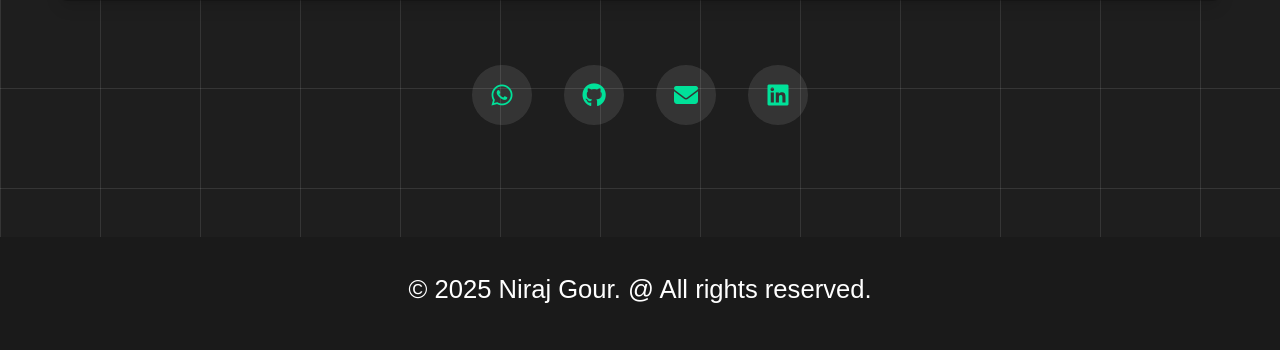
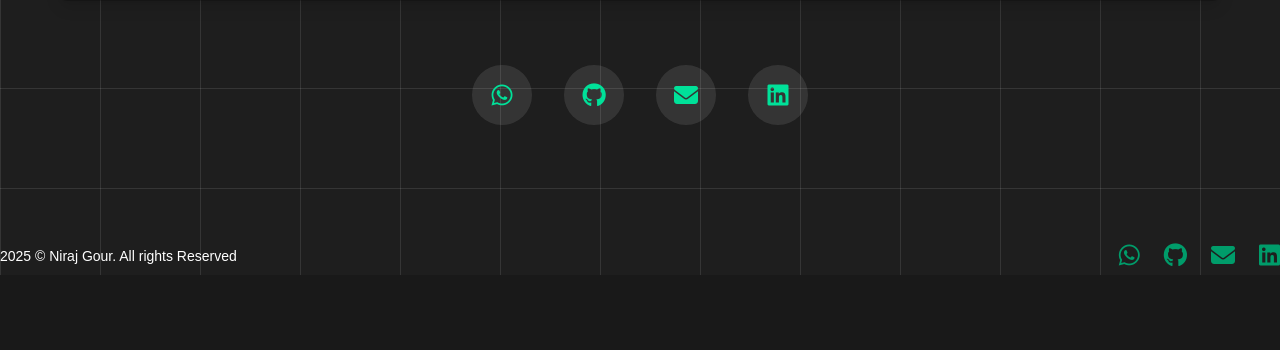
Before and after one commit to NIRAJ-xD/My_Portfolio, a PHP site: page / in a window 1280 px wide. Shown: the part 3112-3462 px from the top of the page. After the commit the page ends 3387 px from the top, so only its background shows below. Run offline with PHP 8.4, Linux system fonts and the light colour scheme; some web fonts are replaced.

Commit message:
Footer changes

```diff
--- a/CSS/styles.css
+++ b/CSS/styles.css
@@ -193,7 +193,7 @@ section {
 .mobile-menu-btn span {
     height: 3px;
     width: 100%;
-    background-color: #ffffff;
+    background-color: var(--primary-color);
     border-radius: 2px;
     transition: all 0.3s ease;
 }
@@ -301,7 +301,7 @@ section {
 }
 
 .scroll-down a {
-  color: white;
+  color: var(--primary-color);
   font-size: 2rem;
   transition: var(--transition);
 }
@@ -544,23 +544,47 @@ section {
   transform: translateY(-5px);
   background-color: var(--dark-accent);
   color: var(--primary-color);
-  box-shadow: 0 5px 15px rgba(0, 193, 207, 0.4);
+  box-shadow: 0 5px 10px var(--dark-accent);
 }
 
 /* Footer */
-footer {
-  background-color: #1a1a1a;
-  padding: 2rem 0;
-  text-align: center;
+.footer-container {
+    max-width: 1280px;
+    margin-left: auto;
+    margin-right: auto;
+    display: flex;
+    flex-direction: column;
+    justify-content: space-between;
+    align-items: center;
+    color: var(--transparent-black);
+}
+@media (min-width: 768px) {
+    .footer-container {
+        flex-direction: row;
+    }
+}
+.footer-social-icons {
+    display: flex;
+    gap: 1.5rem;
 }
 
-footer p {
-  margin-bottom: 0.5rem;
+.footer-social-link {
+    color: var(--dark-accent);
+    font-size: 1.5rem;
+    transition: color 300ms ease-in-out;
 }
-
-footer .small {
-  font-size: 0.9rem;
-  color: rgba(255, 255, 255, 0.6);
+.footer-social-link:hover {
+    color: var(--light-accent);
+}
+.copyright-text {
+    color: var(--primary-color);
+    font-size: 0.875rem;
+    margin-bottom: 1rem;
+}
+@media (min-width: 768px) {
+    .copyright-text {
+        margin-bottom: 0;
+    }
 }
 
 /* Animations */
--- a/index.html
+++ b/index.html
@@ -208,9 +208,26 @@
         </div>
     </section>
 
-    <footer>
-        <div class="container">
-            <p>&copy; 2025 Niraj Gour. @ All rights reserved.</i></p>
+    <footer class="site-footer">
+        <div class="footer-container">
+            <!-- Copyright Text -->
+            <p class="copyright-text">2025 &copy; Niraj Gour. All rights Reserved</p>
+
+            <!-- Social Icons in Footer -->
+            <div class="footer-social-icons">
+                <a href="https://wa.me/917865884738" target="_blank" aria-label="WhatsApp" class="footer-social-link">
+                    <i class="fab fa-whatsapp"></i>
+                </a>
+                <a href="https://github.com/NIRAJ-xD" target="_blank" aria-label="GitHub" class="footer-social-link">
+                    <i class="fab fa-github"></i>
+                </a>
+                <a href="mailto:itznirajgour@gmail.com" aria-label="Email" class="footer-social-link">
+                    <i class="fas fa-envelope"></i>
+                </a>
+                <a href="#" aria-label="LinkedIn (coming soon)" class="footer-social-link">
+                    <i class="fab fa-linkedin"></i>
+                </a>
+            </div>
         </div>
     </footer>
 </body>
```
